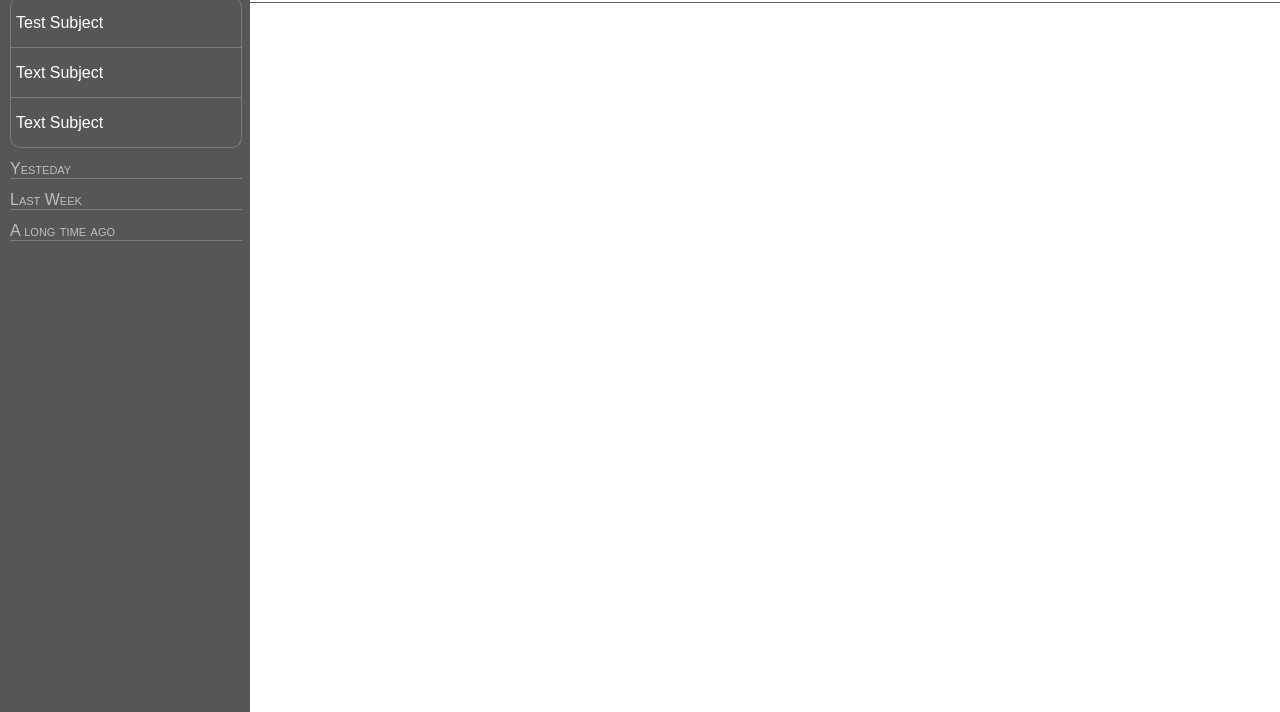
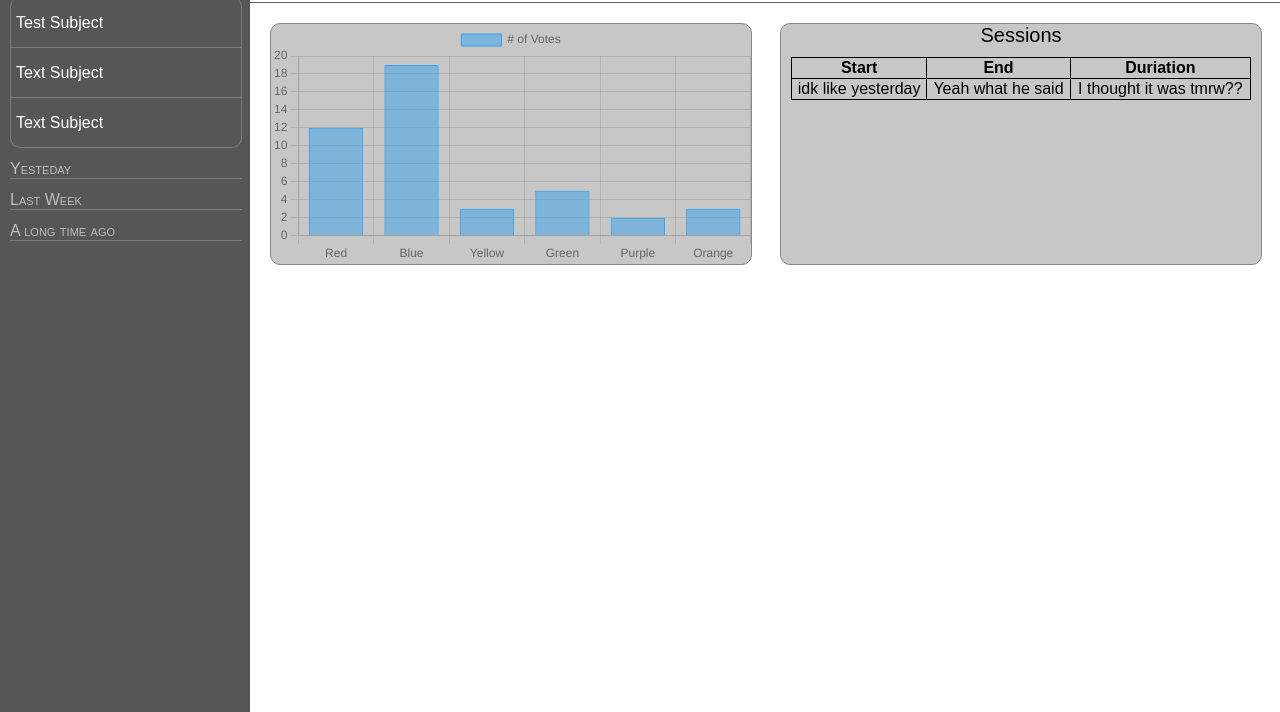
Before and after one commit to ILikeMice/SubjectTracker, a plain HTML site: page index.html in a window 1280 px wide. Shown: the part 88-800 px from the top of the page. Drawn offline with nearby package versions, Linux system fonts and the light colour scheme.

Commit message:
Added graph and table division, added sessions

```diff
--- a/index.html
+++ b/index.html
@@ -5,6 +5,7 @@
     <meta name="viewport" content="width=device-width, initial-scale=1.0">
     <title>SubjectTracker</title>
     <link rel="stylesheet", href="style.css">
+    <script src="https://cdn.jsdelivr.net/npm/chart.js"></script>
 </head>
 <body style="margin: 0; overflow-y: scroll; overflow-x: hidden; display: flex; flex-direction: row;">
 
@@ -32,13 +33,33 @@
     </div>
     <div id="subjdisplay" class="subjdisplay">
         <div class="subjtitles">
-            <span class="subjtitle">Physics</span>
-            <span class="subjt2">1 hour(s) total</span>
-            <button class="subjstatus" onclick="togglerec()">Recording...</button>
+            <span id="subjtitle" class="subjtitle">Physics</span>
+            <span id="subjt2" class="subjt2">0 hour(s) tracked</span>
+            <button id="subjstatus" class="subjstatus" onclick="togglerec()">Not Recording!</button>
         </div>
 
         <div class="subjinfo">
+            <div class="subjgraph">
+                <canvas id="exampleChart"></canvas>
+            </div>
+            <div class="subjsessions">
+                <span class="sessiontitle">Sessions</span>
+                <div class="tablediv">
+                    <table class="sessiontable">
+                        <tr>
+                            <th>Start</th>
+                            <th>End</th>
+                            <th>Duriation</th>
+                        </tr>
+                        <tr>
+                            <td>idk like yesterday</td>
+                            <td>Yeah what he said</td>
+                            <td>I thought it was tmrw??</td>
+                        </tr>
+                    </table>
+                </div>
 
+            </div>
         </div>
     </div>
 </body>
--- a/script.js
+++ b/script.js
@@ -1,5 +1,6 @@
 todaysubj = document.getElementById("todaysubj")
 subjdisplay = document.getElementById("subjdisplay")
+subjstatus = document.getElementById("subjstatus")
 
 let data = {}
 let selectedsubj = ""
@@ -26,20 +27,56 @@ function addsubj(name) {
         alert("A subject with that name exists already!")
         return;
     }
-    data[name] = {"date": Date.now()}
+    data[name] = {"date": Date.now(), "recording": false, "timestamp": null, "sessions": {}} // date is when created/ last edited, time and timestamp are for total time tracking
     console.log(name, Date.now())
     subjdiv = document.createElement("div")
     subjdiv.className = "subject"
     subjdiv.innerHTML = name
+    subjdiv.onclick = () => {
+        selectsubj(name)
+    }
 
     todaysubj.appendChild(subjdiv)
 }
 
 function selectsubj(name) {
     selectedsubj = name
-
+    document.getElementById("subjtitle").innerText = name
 }
 
+document.addEventListener('DOMContentLoaded', (event) => { // Test data for now
+    const ctx = document.getElementById('exampleChart').getContext('2d');
+    const exampleChart = new Chart(ctx, {
+        type: 'bar',
+        data: {
+            labels: ['Red', 'Blue', 'Yellow', 'Green', 'Purple', 'Orange'],
+            datasets: [{
+                label: '# of Votes',
+                data: [12, 19, 3, 5, 2, 3],
+                borderWidth: 1
+            }]
+        },
+        options: {
+            scales: {
+                y: {
+                    beginAtZero: true
+                }
+            }
+        }
+    });
+});
+
 function togglerec() {
-
+    if (data[selectedsubj]["recording"] == true) {
+        data[selectedsubj]["recording"] = false
+        data[selectedsubj]["sessions"][data[selectedsubj]["timestamp"]] = Date.now()
+        data[selectedsubj]["timestamp"] = null
+        subjstatus.innerText = "Not Recording!"
+        subjstatus.style.backgroundColor = "#d73925"
+    } else {
+        data[selectedsubj]["recording"] = true
+        data[selectedsubj]["timestamp"] = Date.now()
+        subjstatus.style.backgroundColor = "#008d4c"
+        subjstatus.innerText = "Recording..."
+    }
 }
--- a/style.css
+++ b/style.css
@@ -132,6 +132,8 @@
 }
 
 .subjectcontainer {
+
+
     height: fit-content;
     width: 100%;
 
@@ -179,12 +181,20 @@
 }
 
 .subjinfo {
-    height: 100%;
+    height: fit-content;
     width: 100%;
+    padding: 20px;
+
+    display: grid;
+    grid-template-columns: calc(50% - 15px) calc(50% - 15px);
+    column-gap: 30px;
+
+    box-sizing: border-box;
 }
 
 .subjstatus {
-    background-color: #008d4c;
+
+    background-color: #d73925;
     border: transparent;
     width: fit-content;
     padding: 5px;
@@ -199,10 +209,11 @@
 }
 
 .subjstatus:hover {
-    background-color: #01753e;
+    background-color: #a31e0c;
 }
 
 .subjtitles {
+    box-sizing: border-box;
     width: 100%;
     height: fit-content;
     align-items: center;
@@ -212,3 +223,51 @@
     border-bottom:1px solid #5f5f5f;
     padding-bottom: 10px;
 }
+
+.subjgraph {
+    background-color: #c7c7c7;
+    aspect-ratio: 4/2;
+    width: 100%;
+
+    border: 1px solid #888888;
+    border-radius: 10px;
+}
+
+.subjsessions {
+    background-color: #c7c7c7;
+    aspect-ratio: 4/2;
+    width: 100%;
+
+    border: 1px solid #888888;
+    border-radius: 10px;
+    display: flex;
+    flex-direction: column;
+}
+
+.sessiontitle {
+    width: 100%;
+    align-items: center;
+    text-align: center;
+
+    font-family: Arial, Helvetica, sans-serif;
+    font-size: 20px;
+}
+
+.tablediv {
+    height: calc(100% - 35px);
+    width: 100%;
+    padding: 10px;
+
+    box-sizing: border-box;
+}
+
+.sessiontable {
+    width: 100%;
+    border-collapse: collapse;
+    font-family: Arial, Helvetica, sans-serif;
+    text-align: center;
+}
+
+.sessiontable td, .sessiontable th {
+    border: 1px solid black;
+}
```
